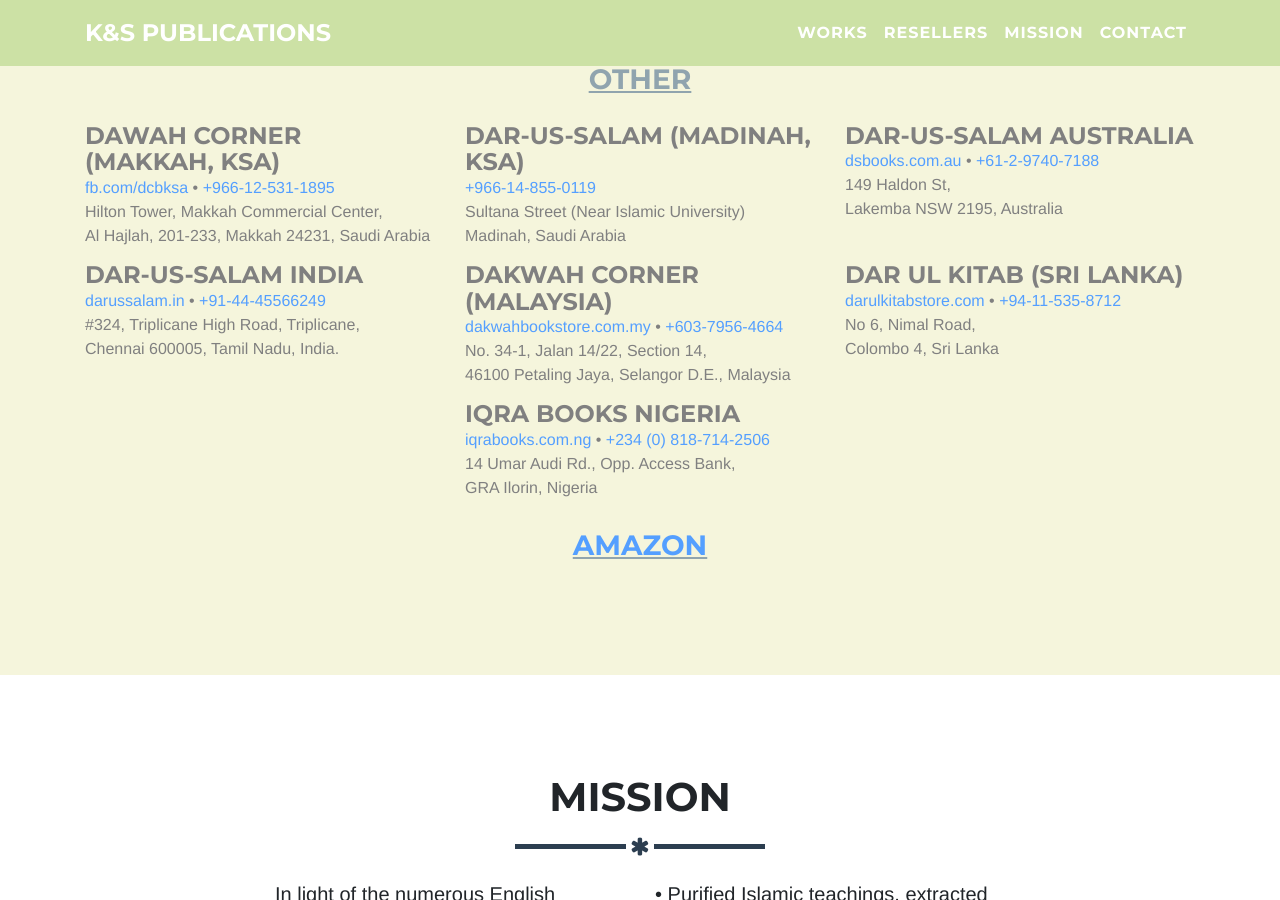
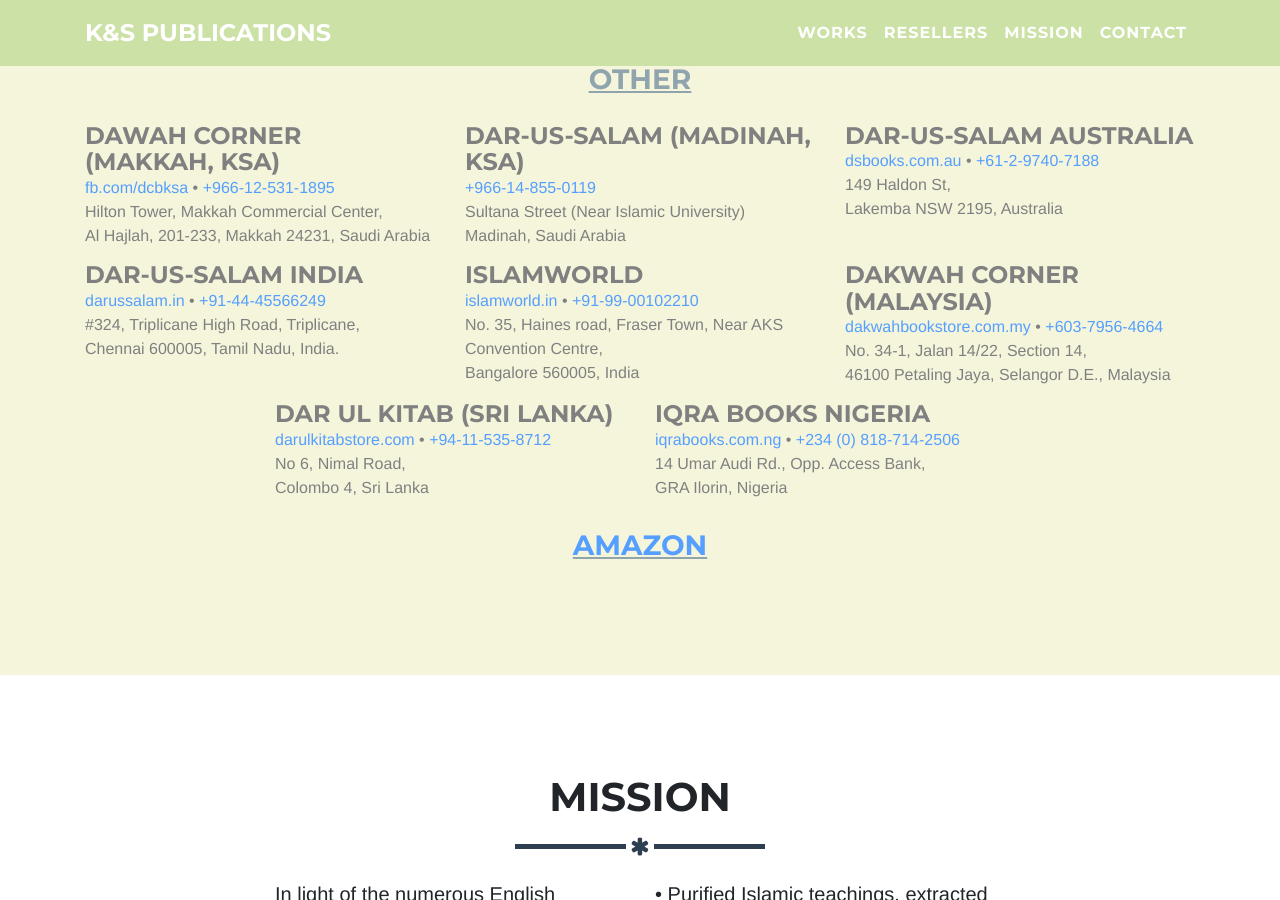
Before and after one commit to kspublications/kspublications.github.io, a Jekyll site: the page built from index.html, in a window 1280 px wide and 900 px high, scrolled down 6465 px. Built offline with Jekyll 4.4.1, drawn with Linux system fonts in a browser that asks for light colours.

Commit message:
add Islamworld reseller; minor fixes

```diff
--- a/resellers.html
+++ b/resellers.html
@@ -56,7 +56,7 @@
 </div>
 <div class="col-12 col-sm-6 col-md-4">
 <h4>Dar Makkah</h4>
-<a href="http://www.darumakkah.com/?product_cat=&post_type=product&s=jibaly">darumakkah.com</a> • <a href="tel:+44-75-3317-7345">+44-75-3317-7345</a>
+<a href="http://www.darumakkah.com/?product_cat=&amp;post_type=product&amp;s=jibaly">darumakkah.com</a> • <a href="tel:+44-75-3317-7345">+44-75-3317-7345</a>
 <br>23-25 Parliament Street
 <br>Birmingham, B10 0QJ
 </div>
@@ -91,6 +91,13 @@
 </div>
 
 <div class="col-12 col-sm-6 col-md-4">
+<h4>Islamworld</h4>
+<a href="http://www.islamworld.in">islamworld.in</a> • <a href="tel:+91-99-00102210">+91-99-00102210</a>
+<br>No. 35, Haines road, Fraser Town, Near AKS Convention Centre,
+<br>Bangalore 560005, India
+</div>
+
+<div class="col-12 col-sm-6 col-md-4">
 <h4>Dakwah Corner (Malaysia)</h4>
 <a href="https://www.google.com/search?q=site:dakwahbookstore.com.my+jibaly">dakwahbookstore.com.my</a> • <a href="tel:+603-7956-4664">+603-7956-4664</a>
 <br>No. 34-1, Jalan 14/22, Section 14,
@@ -99,7 +106,7 @@
 
 <div class="col-12 col-sm-6 col-md-4">
 <h4>Dar ul Kitab (Sri Lanka)</h4>
-<a href="http://darulkitabstore.com/?s=jibaly&post_type=product">darulkitabstore.com</a> • <a href="tel:+94-11-535-8712">+94-11-535-8712</a>
+<a href="http://darulkitabstore.com/?s=jibaly&amp;post_type=product">darulkitabstore.com</a> • <a href="tel:+94-11-535-8712">+94-11-535-8712</a>
 <br>No 6, Nimal Road,
 <br>Colombo 4, Sri Lanka
 </div>
@@ -112,7 +119,7 @@
 </div>
       </div>
       <div class="row justify-content-center">
-        <div class="col-12"><h3><a href="https://www.amazon.com/s?search-alias=books&field-author=Muhammad+Jibaly">Amazon</a></h3></div>
+        <div class="col-12"><h3><a href="https://www.amazon.com/s?search-alias=books&amp;field-author=Muhammad+Jibaly">Amazon</a></h3></div>
       </div>
     </div>
   </section>
```
